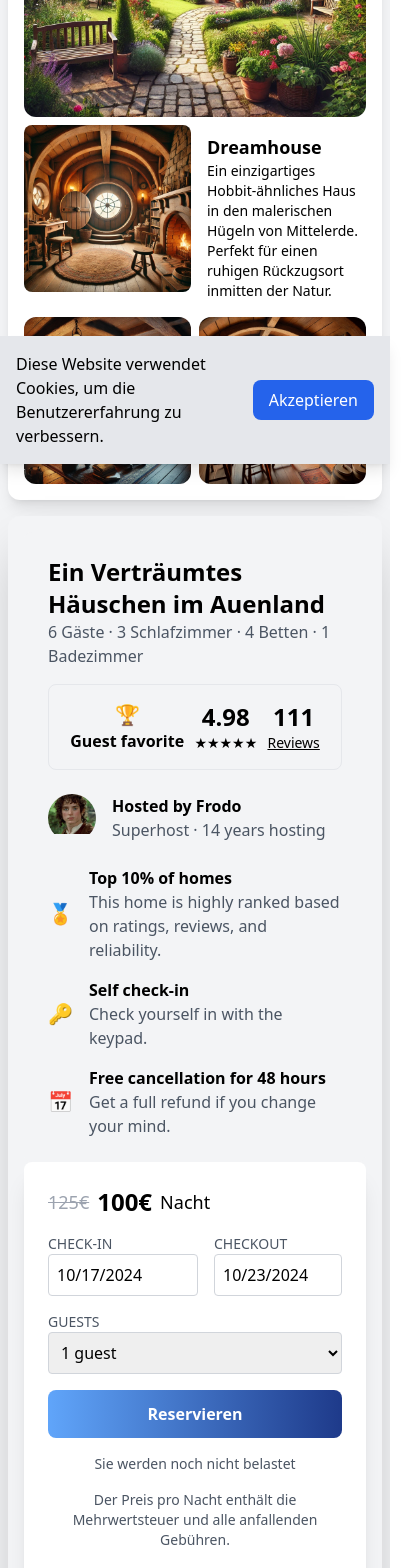
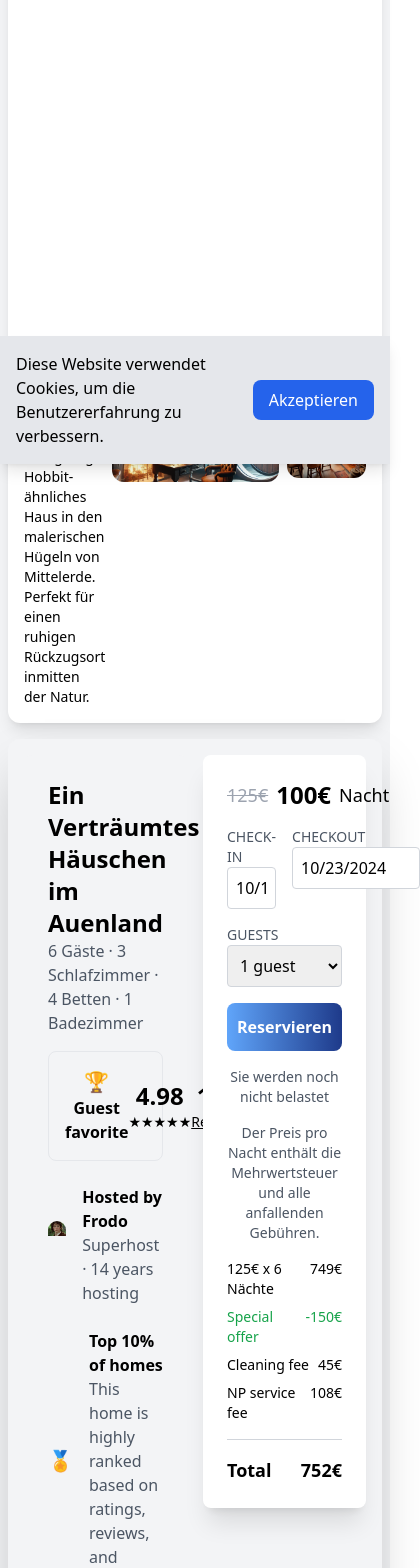
Before and after one commit to docmax99/NP, a Next.js app: page /app/houseHobbit in a window 390 px wide. Shown: the part 380-1948 px from the top of the page, 420 px wide, since content can reach past the window. Built offline with nearby package versions, Linux system fonts and the light colour scheme.

Commit message:
Refactor import statements and fix class attribute in BookingCard.js, DBHouse.js, houseHobbit.js, and houseService.js

```diff
--- a/src/components/BookingCard.js
+++ b/src/components/BookingCard.js
@@ -6,7 +6,7 @@ import TotalSection from './BookingComp/TotalSection';
 
 export default function BookingCard() {
   return (
-    <div className="flex flex-col max-w-sm mx-auto bg-white rounded-lg shadow-xl p-6">
+    <div className="flex flex-col max-w-sm mx-auto bg-white rounded-lg shadow-xl p-6 sticky top-10">
       <PriceSection />
       <BookingInputs />
       <ReserveButton />
--- a/src/pages/app/DBHouse.js
+++ b/src/pages/app/DBHouse.js
@@ -8,16 +8,20 @@ import { getAllHouses } from "../../services/houseService";
 
 export default function Unterkunft() {
   const [showCookieBanner, setShowCookieBanner] = useState(true);
-  const [houseName, setHouseName] = useState([]);  // Hausnamen im Array speichern
+  const [house, setHouse] = useState(null);
+  const houseId = 2; // Hier kannst du die ID des Hauses manuell setzen
 
   useEffect(() => {
     const fetchHouse = async () => {
       const houseData = await getAllHouses();
-      setHouseName(houseData);  // Die abgerufenen Hausdaten werden im Zustand gespeichert
+      const selectedHouse = houseData.find(h => h.id === 2); // Finde das Haus basierend auf der ID
+      setHouse(selectedHouse);
     };
 
-    fetchHouse();  // Rufe die Funktion auf, um die Daten zu holen
-  }, []);
+    fetchHouse();
+    }, []);
+
+
 
   return (
     <div className="flex flex-col min-h-screen">
@@ -31,15 +35,13 @@ export default function Unterkunft() {
 
       {/* Main Content */}
       <main className="flex-grow flex flex-col items-center gap-4 p-2 bg-gray-100">
-        <div className="text-4xl text-inherit">
-        {houseName.length > 0 ? (
-          houseName.map((house, index) => (
-            <p key={index}>{house.HouseName || "Kein Hausname verfügbar"}</p>
-          ))
-        ) : (
-          <p>Keine Häuser gefunden</p>
-        )}
-          </div>
+      <div className="text-4xl text-inherit">
+          {house ? (
+            <h1>{house.Title_Name}</h1>  // Überschrift wird angezeigt, wenn house geladen ist
+          ) : (
+            <p>Haus wird geladen...</p>  // Ladeanzeige während des Ladens
+          )}
+        </div>
         {/* Responsives 3x3 Grid Layout */}
         <div className="grid grid-cols-2 sm:grid-cols-3 lg:grid-cols-4 gap-2 w-full max-w-6xl bg-white shadow-lg rounded-xl p-4">
           {/* Erstes Bild (nimmt 2 Spalten und 2 Reihen ein) */}
--- a/src/pages/app/houseHobbit.js
+++ b/src/pages/app/houseHobbit.js
@@ -22,9 +22,9 @@ export default function Unterkunft() {
       <main className="flex-grow flex flex-col items-center gap-4 p-2 bg-gray-100">
         <h1 className="text-4xl text-inherit"> Dreamhouse </h1>
         {/* Responsives 3x3 Grid Layout */}
-        <div className="grid grid-cols-2 sm:grid-cols-3 lg:grid-cols-4 gap-2 w-full max-w-6xl bg-white shadow-lg rounded-xl p-4">
+        <div className="grid grid-cols-4 grid-rows-[2fr_1fr] gap-2 w-full max-w-6xl bg-white shadow-lg rounded-xl p-4">
           {/* Erstes Bild (nimmt 2 Spalten und 2 Reihen ein) */}
-          <div className="col-span-2 row-span-2">
+          <div className="col-span-2 row-span-1">
             <Image
               src="/Images/Hobbit.png"
               layout="responsive"
@@ -36,7 +36,7 @@ export default function Unterkunft() {
           </div>
 
           {/* Zweites Bild */}
-          <div className="md:col-span-2 md:row-span-2 sm:col-span-1 lg:col-span-2">
+          <div className="col-span-2 row-span-1">
             <Image
               src="/Images/HobbitPic/Room1Hobbit.png"
               layout="responsive"
@@ -48,7 +48,7 @@ export default function Unterkunft() {
           </div>
 
           {/* Text */}
-          <div className="md:col-span-2 md:row-span-1 flex flex-col justify-between p-2  rounded-xl">
+          <div className="col-span-1 row-span-1">
             <h1 className="text-lg font-bold">Dreamhouse</h1>
             <p className="text-sm">
               Ein einzigartiges Hobbit-ähnliches Haus in den malerischen Hügeln von Mittelerde. Perfekt für einen ruhigen Rückzugsort inmitten der Natur.
@@ -56,19 +56,19 @@ export default function Unterkunft() {
           </div>
 
           {/* Drittes Bild */}
-          <div className="md:col-span-1 md:row-span-2 sm:col-span-1">
+          <div className="col-span-2 row-span-1">
             <Image
               src="/Images/HobbitPic/Room2Hobbit.png"
               layout="responsive"
               width={900}
               height={450}
               alt="Room 2 Hobbit"
-              className="w-full h-full object-cover rounded-xl"
+              className="w-full aspect-[2/1] object-cover rounded-xl"
             />
           </div>
 
           {/* Viertes Bild */}
-          <div className="md:col-span-1 md:row-span-2 sm:col-span-1">
+          <div className="col-span-1 row-span-1">
             <Image
               src="/Images/HobbitPic/Room3Hobbit.png"
               layout="responsive"
@@ -81,14 +81,16 @@ export default function Unterkunft() {
         </div>
 
         {/* Buchung und weitere Informationen */}
-        <div className="bg-gray-100 flex flex-col sm:flex-row w-full max-w-6xl shadow-2xl rounded-xl p-4">
-          <div className="w-full sm:w-1/2">
+        <div className="bg-gray-100 grid grid-cols-2 grid-rows-1 w-full max-w-6xl shadow-2xl rounded-xl gap-4 p-4 h-[500vh] ">
+          <div className="w-full ">
             <ListingInfo />
           </div>
-          <div className="w-full sm:w-1/2">
+          <div className="w-full  ">
             <BookingCard />
           </div>
         </div>
+
+        <p className="h-[500vh]">Test</p>
       </main>
 
       {/* Footer */}
--- a/src/services/houseService.js
+++ b/src/services/houseService.js
@@ -4,7 +4,7 @@ import { supabase } from '../components/lib/supabaseClient'; // Pfad zu deinem S
 export const getAllHouses = async () => {
   const { data, error } = await supabase
     .from('Houses')  // Ersetze 'users' mit der richtigen Tabelle in deiner Datenbank
-    .select('Ort');  // Hier den richtigen Spaltennamen wählen, z.B. 'username' oder 'name'
+    .select('Title_Name');  // Hier den richtigen Spaltennamen wählen, z.B. 'username' oder 'name'
 
   if (error) {
     console.error('Fehler beim Abrufen der Häuse:', error);
```
